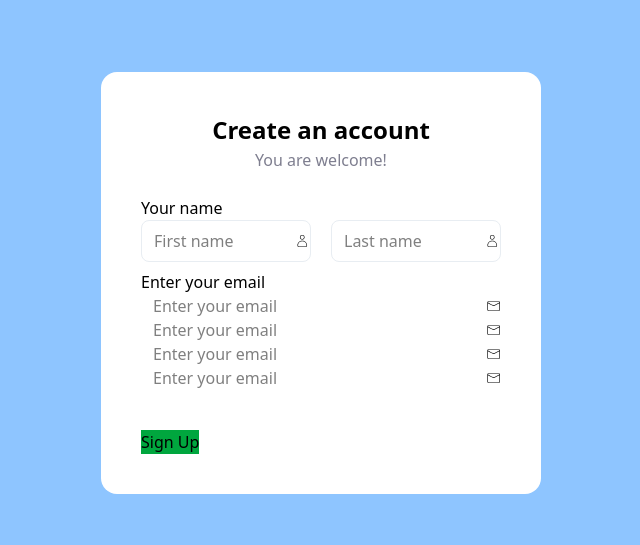
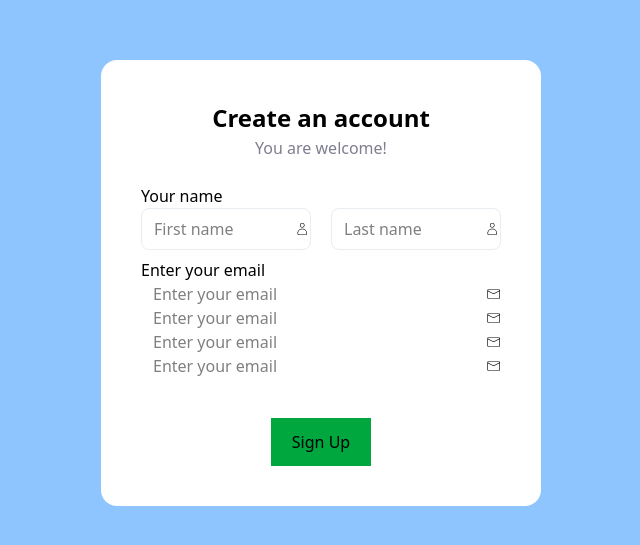
Before and after one commit to masudrana2803/form_validation, a React (Vite) app: page / in a window 1280 px wide. Shown: the part 117-662 px from the top of the page, without its empty margins (319-959 px from the left). Built offline with nearby package versions, Linux system fonts and the light colour scheme.

Commit message:
Form_Validation_Work

```diff
--- a/src/Pages/Trying.jsx
+++ b/src/Pages/Trying.jsx
@@ -45,7 +45,7 @@ const Trying = () => {
               <input type="email" placeholder='Enter your email' className='w-full outline-none y-2'/>
               <CiMail/>
             </div>
-            <div className='text-center mt-10 bg-green-600 w-fit items-center'>
+            <div className='text-center mt-10 bg-green-600 w-25 m-auto p-3'>
               <button type="submit">Sign Up</button>
             </div>
       </div>
```
